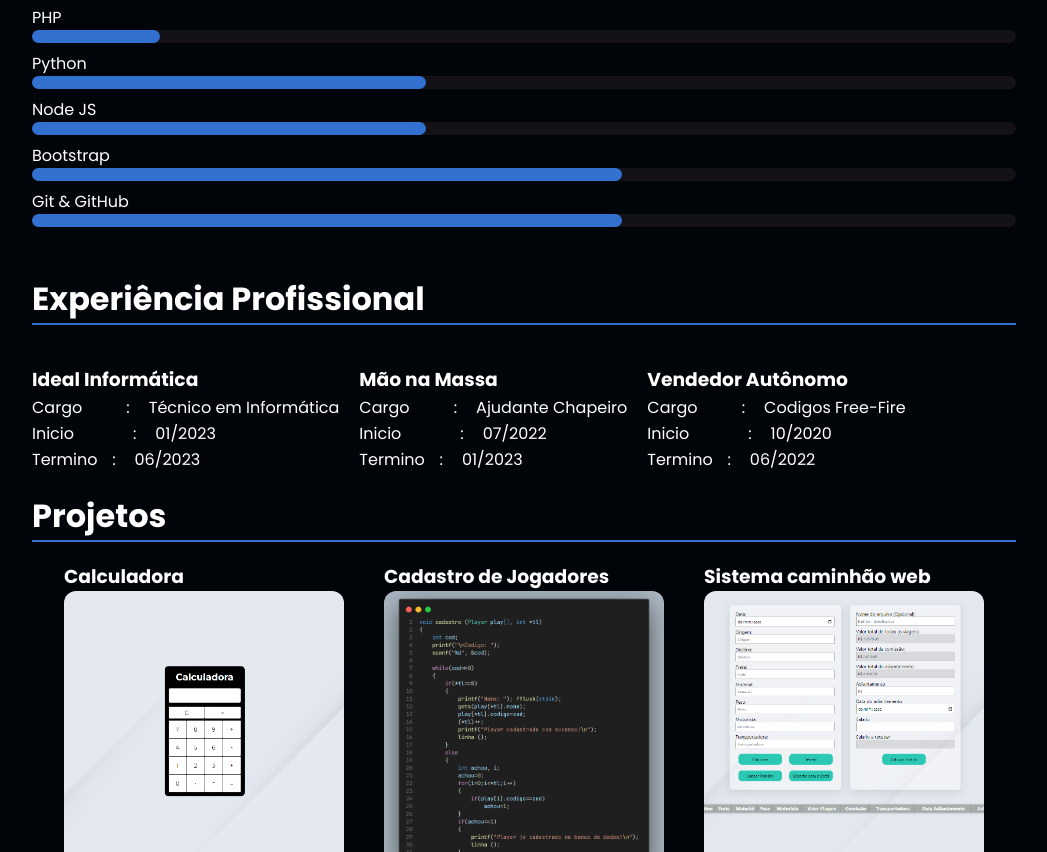
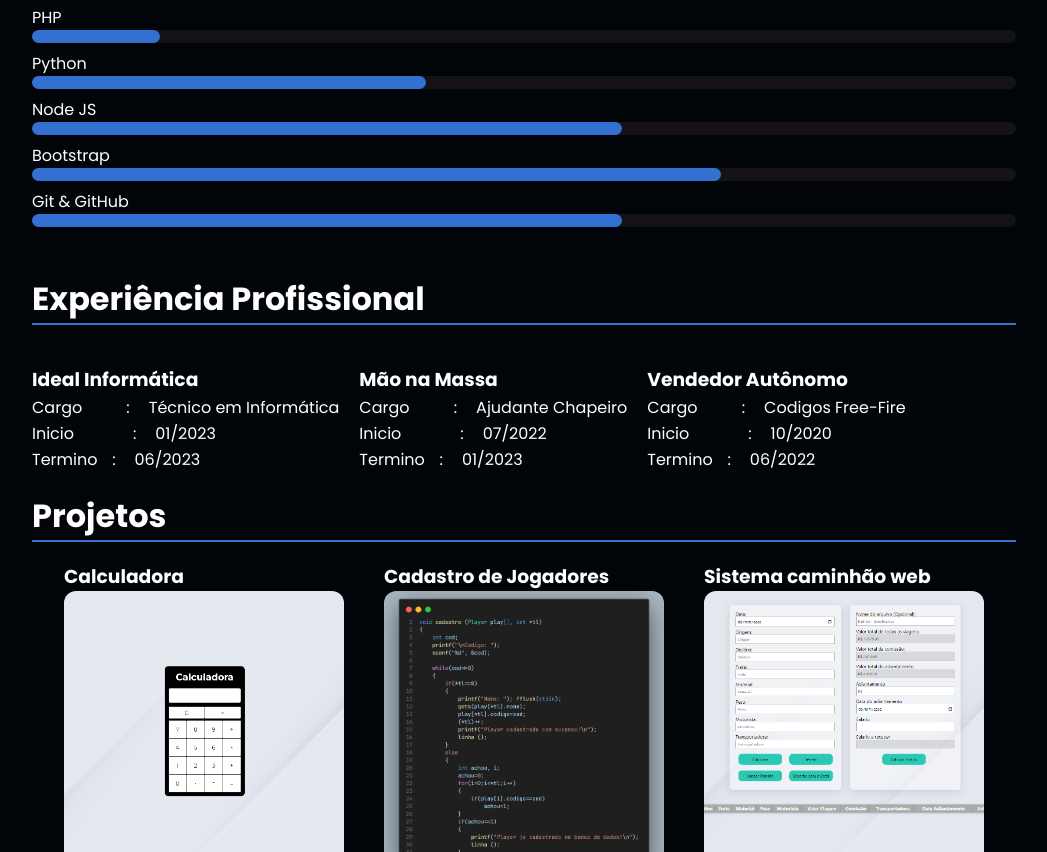
Before and after one commit to caioxsf/portfolio-caionobile, a plain HTML site: page index.html in a window 1280 px wide. Shown: the part 1372-2224 px from the top of the page, without its empty margins (116-1163 px from the left). Drawn offline with Linux system fonts and the light colour scheme.

Commit message:
Atualizar o index.html

```diff
--- a/index.html
+++ b/index.html
@@ -72,12 +72,12 @@
 
             <p>Node JS</p>
             <div class="progress">
-                <div style="background-color: #3271D0; width: 40%; border-radius: 8px; height: 13px; margin-bottom: 8px"></div>
+                <div style="background-color: #3271D0; width: 60%; border-radius: 8px; height: 13px; margin-bottom: 8px"></div>
             </div>
 
             <p>Bootstrap</p>
             <div class="progress">
-                <div style="background-color: #3271D0; width: 60%; border-radius: 8px; height: 13px; margin-bottom: 8px"></div>
+                <div style="background-color: #3271D0; width: 70%; border-radius: 8px; height: 13px; margin-bottom: 8px"></div>
             </div>
 
             <p>Git & GitHub</p>
```
